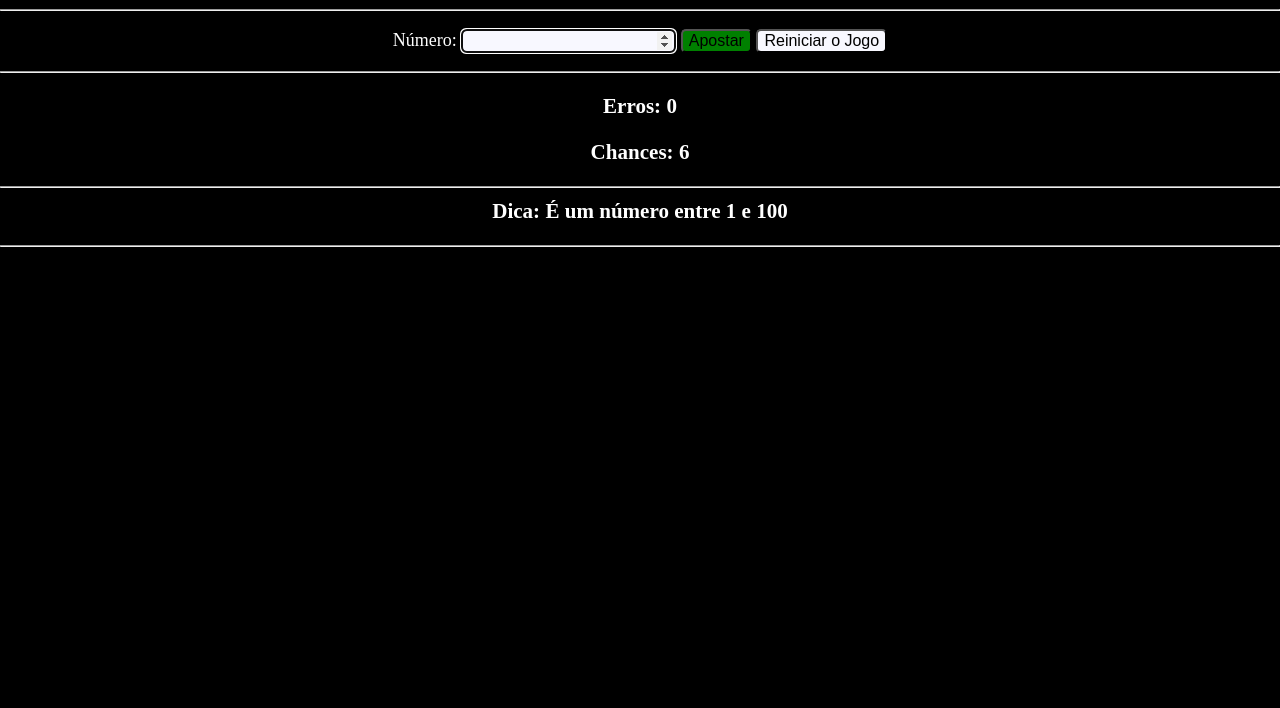
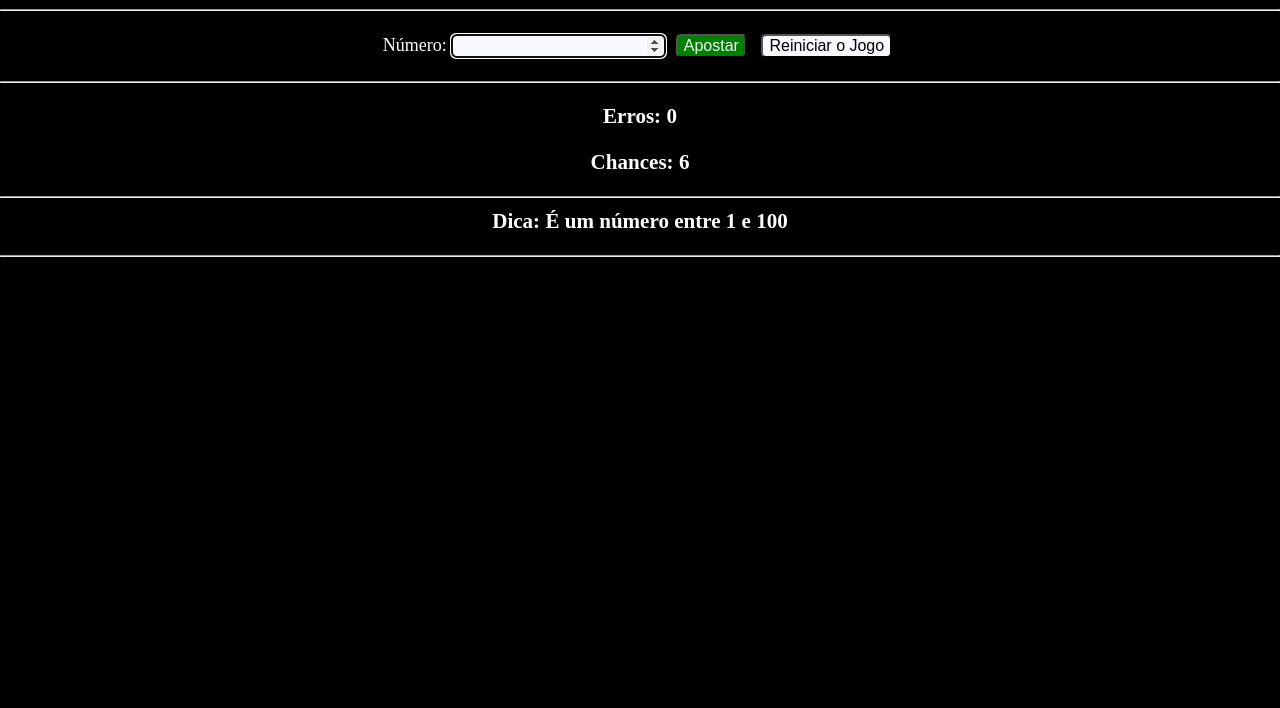
Before and after one commit to mraphaely/NumberSort, a plain HTML site: page index.html in a window 1280 px wide. Shown: the part 92-800 px from the top of the page. Drawn offline with Linux system fonts and the light colour scheme.

Commit message:
Add files via upload

```diff
--- a/style.css
+++ b/style.css
@@ -12,4 +12,9 @@ input{
 }
 #btnApostar{
     background-color: green;
+    color: ghostwhite;
+    margin: 5px;
 }
+#btnJogar{
+  margin: 5px;
+}
```
